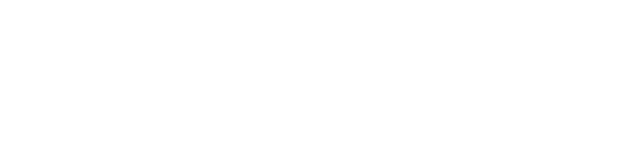
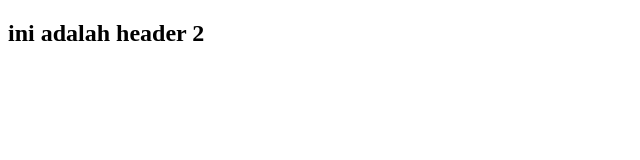
Before and after one commit to Muhamad-Ihdal/mot-remote3, a plain HTML site: page index.html in a window 1280 px wide. Shown: the whole page, without its empty margins (0-640 px from the left). Drawn offline with Linux system fonts and the light colour scheme.

Commit message:
menambahkan header 2

```diff
--- a/index.html
+++ b/index.html
@@ -6,6 +6,6 @@
     <title>inin adalah belajar remote</title>
 </head>
 <body>
-
+    <h2>ini adalah header 2</h2>
 </body>
 </html>
```
